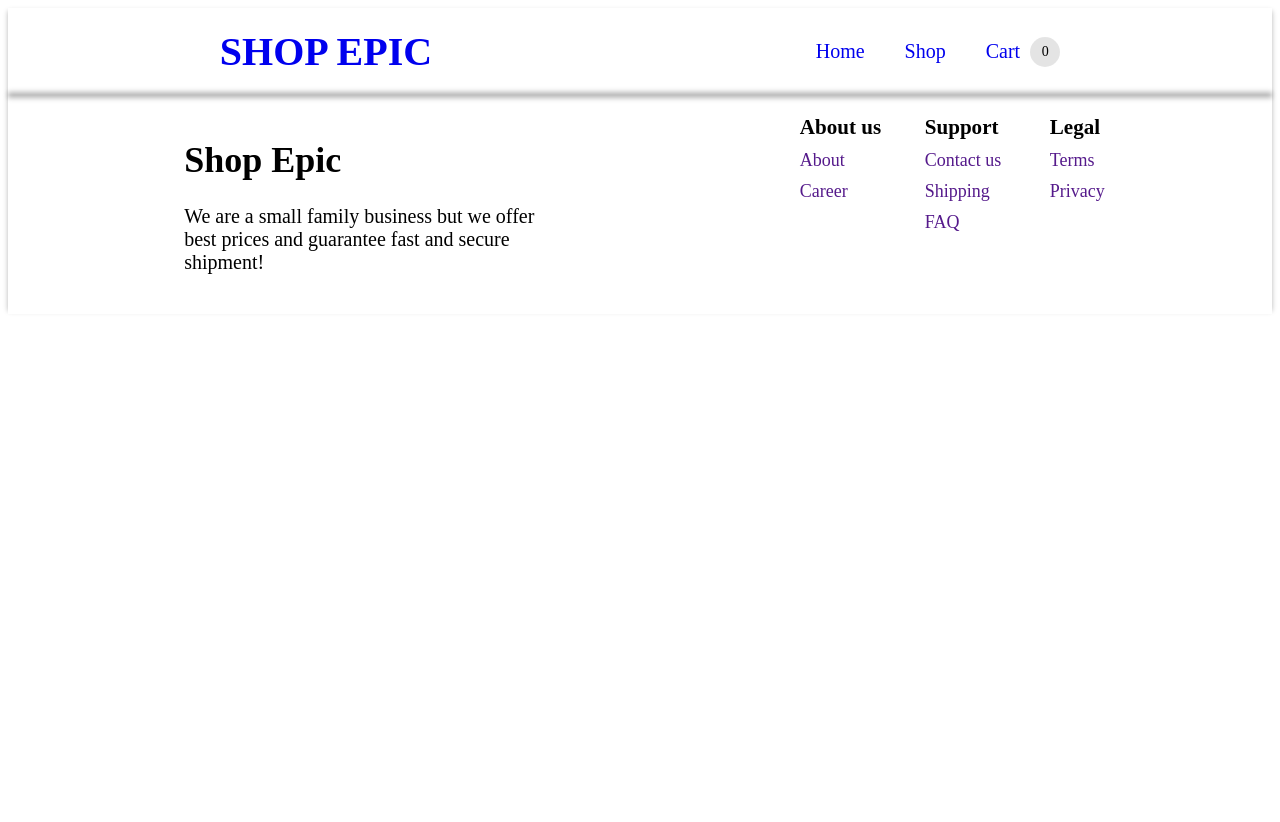
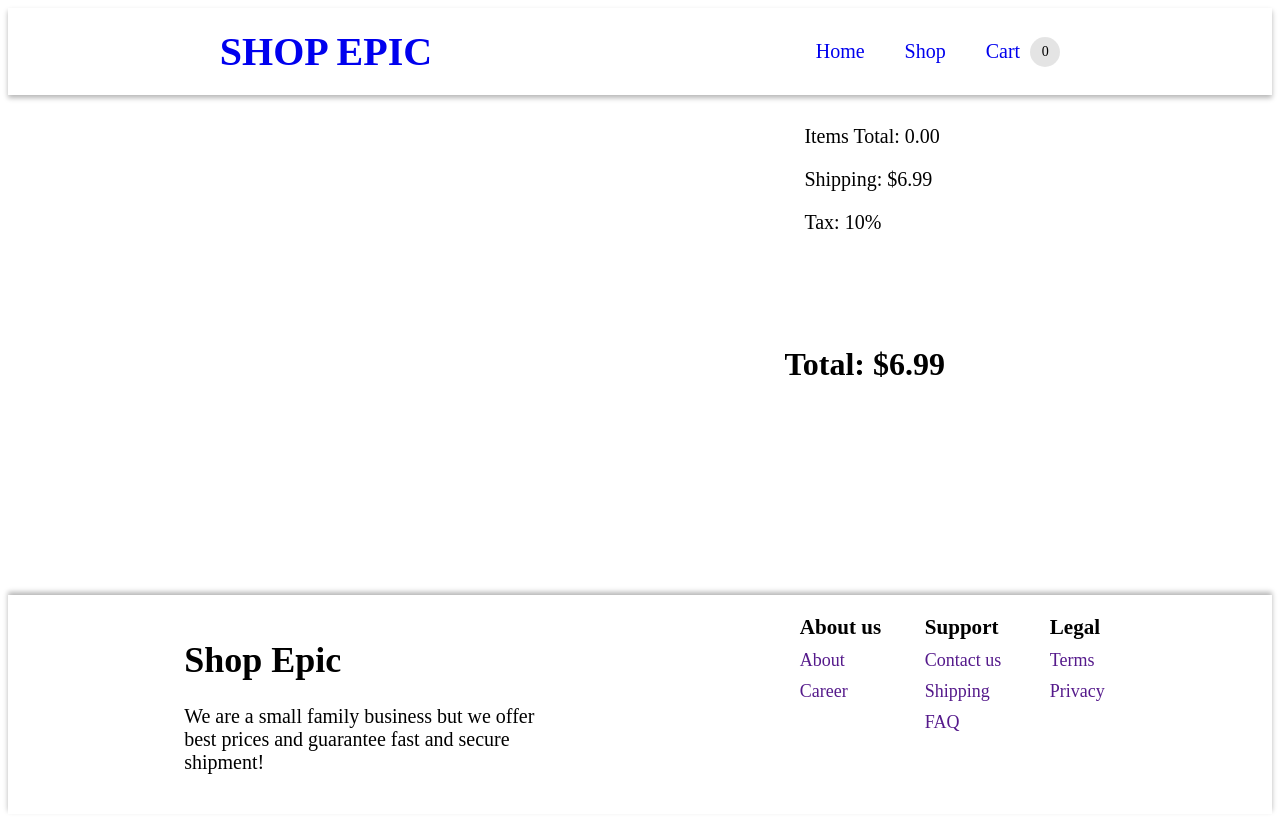
Before and after one commit to TRed91/ShoppingCart, a React (Vite) app: page /cart in a window 1280 px wide. Before the commit the page ends 800 px from the top, so only its background shows below. Built offline with nearby package versions, Linux system fonts and the light colour scheme.

Commit message:
code checkout page
and apply some basic styling

```diff
--- a/src/App.jsx
+++ b/src/App.jsx
@@ -1,13 +1,10 @@
 import { useState } from 'react'
 import Navbar from './components/static/navbar/Navbar'
 import Footer from './components/static/Footer/Footer'
-import HomePage from './components/Homepage/Homepage'
-import ShoppingPage from './components/ShoppingPage/ShoppingPage'
 import { Outlet } from 'react-router-dom'
 
 function App() {
     const [cart, setCart] = useState([]);
-    const [items, setItems] = useState(null);
 
     let numberOfItems = 0;
     cart.forEach(item => numberOfItems += parseInt(item.numberOfItems))
@@ -15,7 +12,7 @@ function App() {
     return (
         <>
             <Navbar itemsInCart={numberOfItems}/>
-            <Outlet context={[cart, setCart, items]}/>
+            <Outlet context={[cart, setCart]}/>
             <Footer />
         </>
     )
--- a/src/components/Cart/Cart.jsx
+++ b/src/components/Cart/Cart.jsx
@@ -1,16 +1,49 @@
 import { useOutletContext } from "react-router-dom";
-import styles from './Cart.module.css'
+import styles from './Cart.module.css';
+import ItemListCard from './ItemListCard'
 
 const Cart = () => {
-    const [cart, setCart, items] = useOutletContext();
-    console.log(cart);
+    const [cart, setCart] = useOutletContext();
+
+    let itemsTotal = 0;
+    const shipping = 6.99;
+    const tax = 0.2;
+
+    cart.forEach(item => {
+        return itemsTotal += (item.price * parseFloat(item.numberOfItems))
+    })
+
+    const updateHandler = (data) => {
+        const updateCart = [... cart];
+        updateCart.forEach(item => {
+            if (item.id === data.id){
+                item.numberOfItems = data.numberOfItems;
+            }
+        })
+        setCart(updateCart);
+    }
+
+    const handleRemove = (id) => {
+        const newCart = cart.filter(item => item.id !== id);
+        setCart(newCart);
+    }
+
     return (
         <div className={styles.cartContainer}>
             <div className={styles.itemList}>
-                {}
+            {cart.map(item => {
+                return <ItemListCard key={item.id} details={item} update={updateHandler} remove={handleRemove}/>
+            })}
             </div>
-            <div className={styles.checkoutCotainer}>
-
+            <div className={styles.checkoutContainer}>
+                <ul className={styles.priceBreakdown}>
+                    <li>Items Total: {itemsTotal.toFixed(2)}</li>
+                    <li>Shipping: ${shipping}</li>
+                    <li>Tax: 10%</li>
+                </ul>
+                <div className={styles.totalContainer}>
+                    <h1>Total: ${((itemsTotal + (itemsTotal * 0.1)) + shipping).toFixed(2)}</h1>
+                </div>
             </div>
         </div>
     )
--- a/src/components/Cart/Cart.module.css
+++ b/src/components/Cart/Cart.module.css
@@ -1,11 +1,55 @@
 .cartContainer{
+    display: flex;
+
+    padding: 10px;
+    min-height: 60vh;
+}
+
+.itemList{
+    flex: 3;
+    display: flex;
+    flex-direction: column;
+    gap: 5px;
+}
+
+.checkoutContainer{
+    flex: 2;
+    display: flex;
+    flex-direction: column;
+}
+
+.itemcardContainer{
+    height: 140px;
+
+    border: 1px solid;
+    border-radius: 5px;
+    display: flex;
+    gap: 10px;
+    padding: 10px;
+}
+
+.image {
+    width: 70px;
+    height: 100px;
+    object-fit: contain;
 
 }
 
-.itemList{
+.priceBreakdown{
+    flex: 2;
+    display: flex;
+    flex-direction: column;
+    gap:20px;
+    font-size: 20px;
+}
+
+li {
+    list-style: none;
+}
+
+.totalContainer {
+    flex: 3;
+    padding: 20px;
+    display: flex;
 
 }
-
-.checkoutContainer{
-
-}
--- a/src/components/Cart/ItemListCard.jsx
+++ b/src/components/Cart/ItemListCard.jsx
@@ -0,0 +1,31 @@
+import styles from './Cart.module.css';
+import { useState } from 'react';
+
+const ItemListCart = ({details, update, remove}) => {
+    const [numberOfItems, setNumberOfItems] = useState(details.numberOfItems);
+
+    const handleChange = (event) => {
+        update({...details, numberOfItems: event.target.value});
+        setNumberOfItems(event.target.value);
+    }
+
+    return (
+        <div className={styles.itemcardContainer}>
+            <img src={details.image} alt="product-image" className={styles.image}/>
+            <div className={styles.detailsContainer}>
+                <h3>{details.title}</h3>
+                <div>${details.price}</div>
+                <div>★{details.rating.rate}</div>
+                <label>Items in cart: </label>
+                <input  type="number"
+                        value={numberOfItems}
+                        onChange={e => handleChange(e)}
+                        min="1"
+                        max="50"/>
+                <button onClick={() => remove(details.id)}>Delete</button>
+            </div>
+        </div>
+    )
+}
+
+export default ItemListCart
--- a/src/components/DetailsPage/Details.jsx
+++ b/src/components/DetailsPage/Details.jsx
@@ -24,7 +24,10 @@ const Details = () => {
                         onChange={(e) => setNumberOfItems(e.target.value)}
                         min="1"
                         max="50"/>
-                <button type="button" onClick={() => setCart([...cart, {...state, numberOfItems: numberOfItems}])}>Add to Cart</button>
+                <button type="button"
+                        onClick={() => setCart([...cart, {...state, numberOfItems: numberOfItems}])}>
+                    Add to Cart
+                </button>
             </form>
         </div>
     )
```
